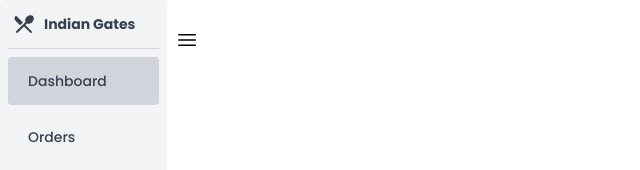
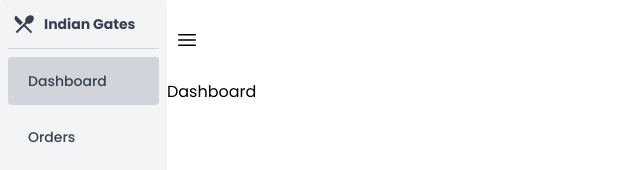
Before and after one commit to usama1s/RestaurantOrderingSystem, a React app: page / in a window 1280 px wide. Shown: the top 170 px of the page, without its empty margins (0-640 px from the left). Built offline with nearby package versions, Linux system fonts and the light colour scheme; no server answers; the HTML template or start-up script is replaced by a standard one.

Commit message:
Functionality of manager's sidebar linked integrated

```diff
--- a/src/pages/manager/components/managerContent.jsx
+++ b/src/pages/manager/components/managerContent.jsx
@@ -1,9 +1,28 @@
 import React from "react";
 import { ManagerHeader } from "./managerHeader";
+import { useCtx } from "../../../context/Ctx";
 export function ManagerContent() {
+  const { activeTab, managerSidebarLinks } = useCtx();
+  const renderManagerContent = (slug) => {
+    switch (slug) {
+      case "Dashboard":
+        return <h1>Dashboard</h1>;
+      case "Items":
+        return <h1>Items</h1>;
+      case "Tables":
+        return <h1>Tables</h1>;
+      case "Orders":
+        return <h1>Orders</h1>;
+      case "Categories":
+        return <h1>Categories</h1>;
+      case "Products":
+        return <h1>Products</h1>;
+    }
+  };
   return (
     <div className="w-full">
       <ManagerHeader />
+      {renderManagerContent(activeTab)}
     </div>
   );
 }
```
